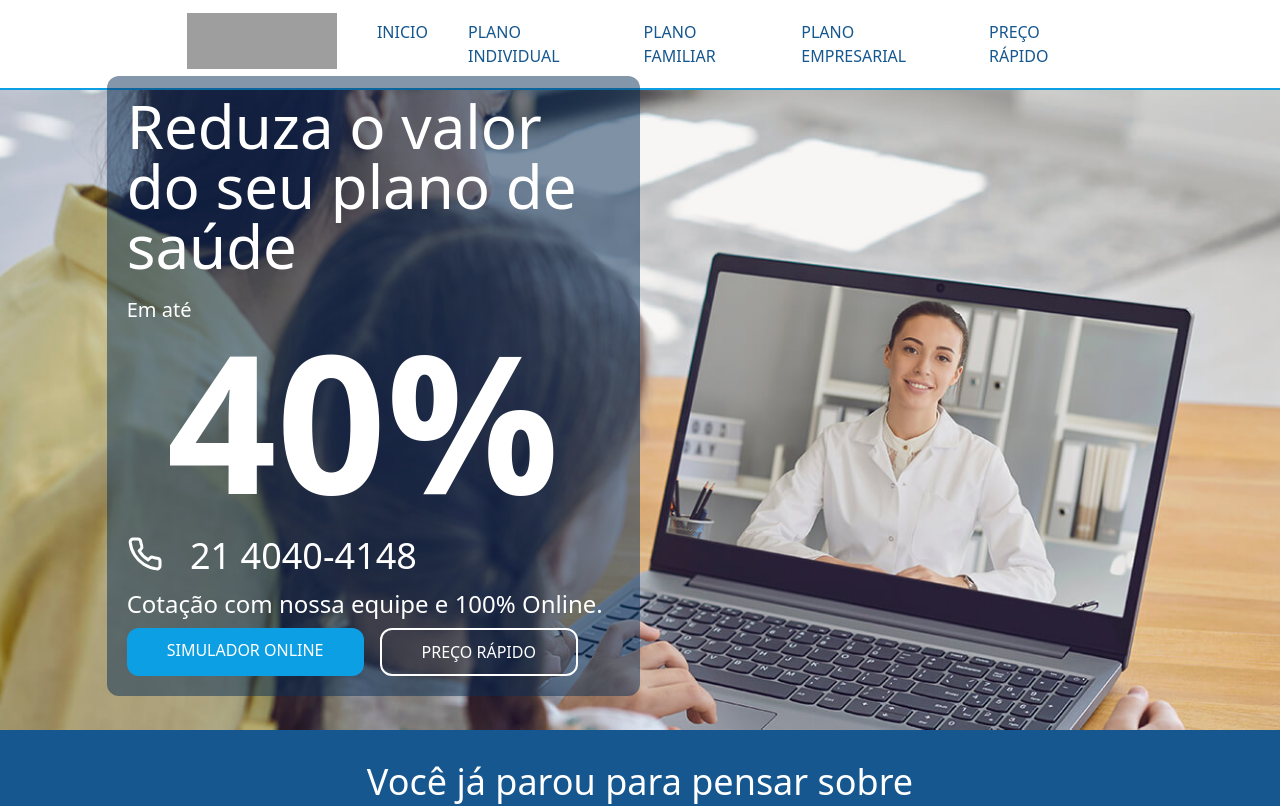
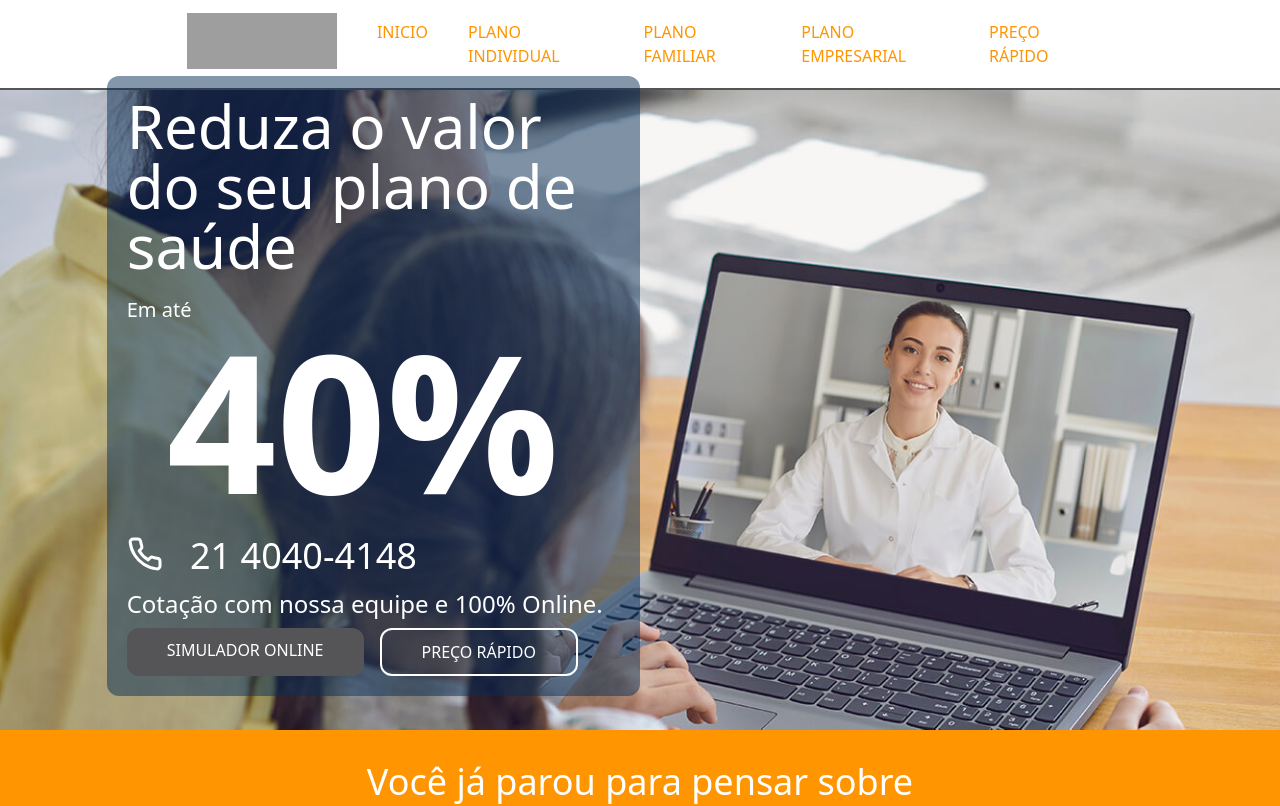
Before and after one commit to Grupo-Hp/plano-intermedica, a Next.js app: page / in a window 1280 px wide. Shown: the top 806 px of the page. Built offline with nearby package versions, Linux system fonts and the light colour scheme; no server answers; grey boxes are pictures that could not be loaded.

Commit message:
Paleta de cores

```diff
--- a/tailwind.config.js
+++ b/tailwind.config.js
@@ -7,9 +7,9 @@ module.exports = {
   theme: {
     extend: {
       colors: {
-        primary: '#15578e',
-        secondary: '#0d9fe3',
-        redIntermédica: '#bb3333'
+        primary: '#ff9500',
+        secondary: '#555557',
+        apoio: '#ca8414'
       },
       fontSize: {
         super: '12rem'
```
